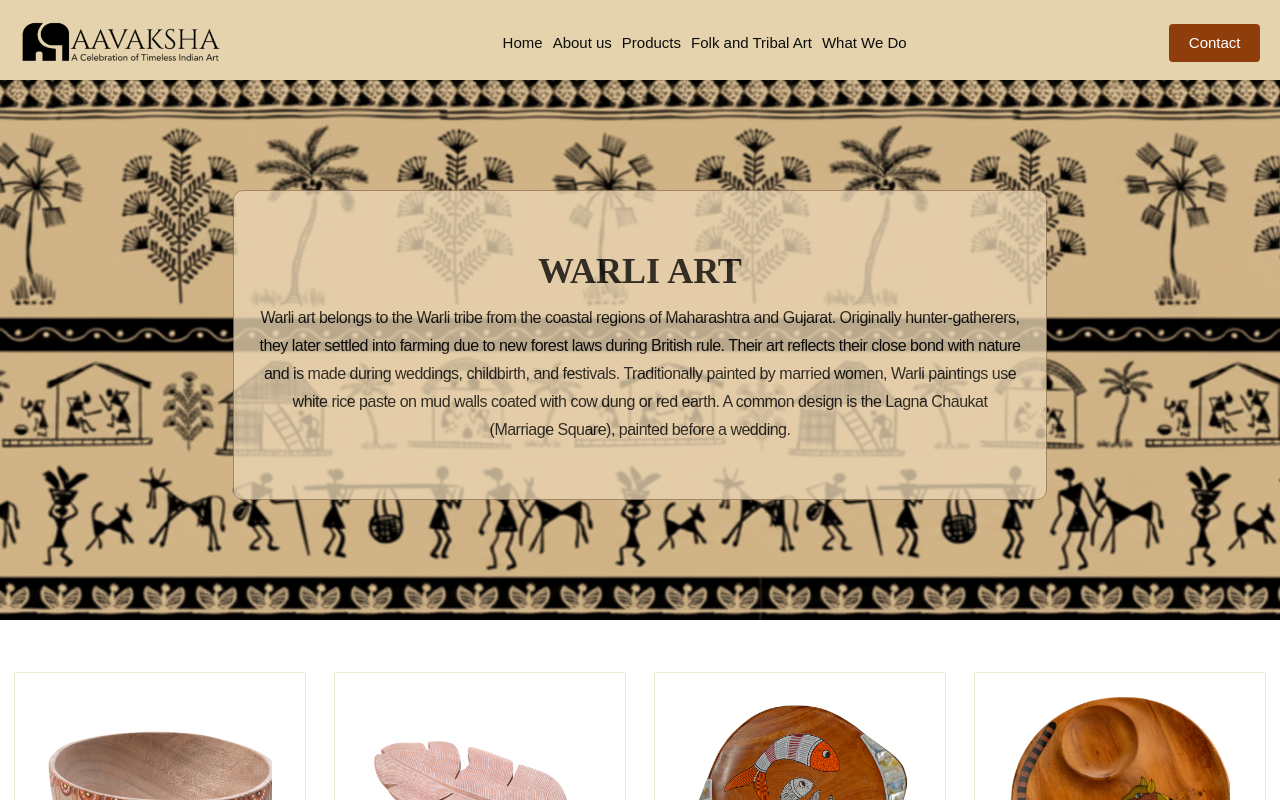
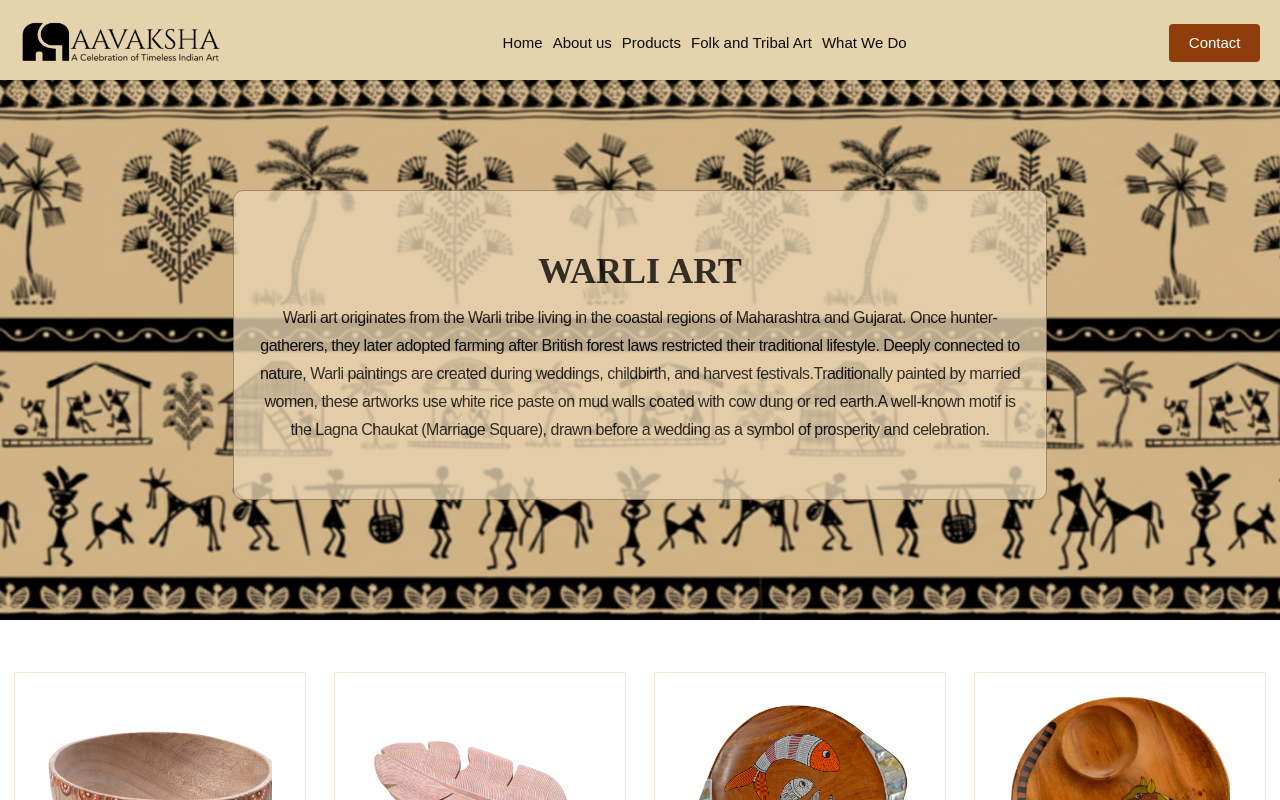
Before and after one commit to sakshiptl0610/artisania_project, a Next.js app: page /warli-art in a window 1280 px wide. Shown: the top 800 px of the page. Built offline with nearby package versions, Linux system fonts and the light colour scheme; a web font is replaced by a local one.

Commit message:
few updates

```diff
--- a/components/homes/warli-art/WarliTitle.jsx
+++ b/components/homes/warli-art/WarliTitle.jsx
@@ -9,15 +9,16 @@ export default function WarliTitle() {
             <div className="content text-opacity">
               <h2 className="font-cardo fw-7 text-center">WARLI ART</h2>
               <h6 className="letter-spacing-2 text-center">
-                Warli art belongs to the Warli tribe from the coastal regions of
-                Maharashtra and Gujarat. Originally hunter-gatherers, they later
-                settled into farming due to new forest laws during British rule.
-                Their art reflects their close bond with nature and is made
-                during weddings, childbirth, and festivals. Traditionally
-                painted by married women, Warli paintings use white rice paste
-                on mud walls coated with cow dung or red earth. A common design
-                is the Lagna Chaukat (Marriage Square), painted before a
-                wedding.
+                Warli art originates from the Warli tribe living in the coastal
+                regions of Maharashtra and Gujarat. Once hunter-gatherers, they
+                later adopted farming after British forest laws restricted their
+                traditional lifestyle. Deeply connected to nature, Warli
+                paintings are created during weddings, childbirth, and harvest
+                festivals.Traditionally painted by married women, these artworks
+                use white rice paste on mud walls coated with cow dung or red
+                earth.A well-known motif is the Lagna Chaukat (Marriage Square),
+                drawn before a wedding as a symbol of prosperity and
+                celebration.
               </h6>
             </div>
           </div>
```
